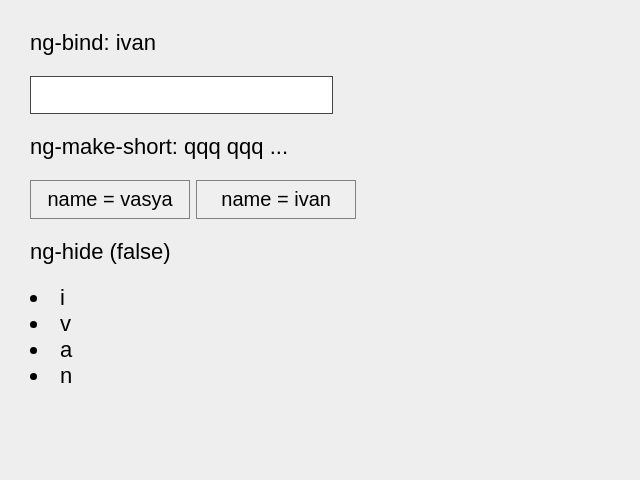
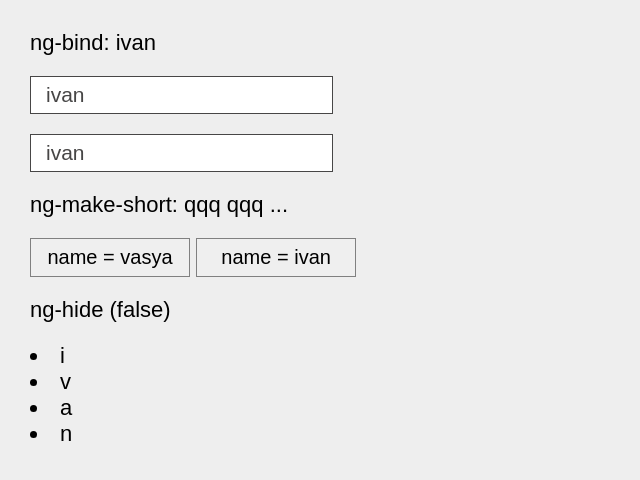
Before and after one commit to Vladislav-Shvorobuk/Angular_JS, a website: page index.html in a window 1280 px wide. Shown: the whole page, without its empty margins (0-640 px from the left). Drawn offline with Linux system fonts and the light colour scheme.

Commit message:
branch directives add args \name\ to the watcher and directives add one more input

```diff
--- a/index.html
+++ b/index.html
@@ -14,6 +14,7 @@
 
     <p class="bind_text">ng-bind:</p> <p ng-bind="name" class = 'ng_bind'></p>
     <input ng-model="name"/>
+    <input ng-model="name"/>
     <p ng-make-short length='23' class="ng_make_short">ng-make-short: qqq qqq qqq qqq qqq qqq qqq</p>
     <button ng-click = 'name = "vasya"' class = 'ng_click'>name = vasya</button>
     <button ng-click = 'name = "ivan"' class = 'ng_click'>name = ivan</button>
--- a/src/js/index.js
+++ b/src/js/index.js
@@ -2,8 +2,8 @@
   const rootScope = window;
   const watchers = [];
 
-  rootScope.$watch = watcher => watchers.push(watcher);
-  rootScope.$apply = () => watchers.forEach(watcher => watcher());
+  rootScope.$watch = (name, watcher) => watchers.push({ name, watcher });
+  rootScope.$apply = () => watchers.forEach(({ watcher }) => watcher());
 
   class AngularJS {
     constructor() {
@@ -53,30 +53,30 @@
   });
 
   myAngular.directive('ng-show', (scope, node, attrs) => {
+    const data = node.getAttribute('ng-show');
     function hide() {
-      const data = node.getAttribute('ng-show');
       node.style.display = eval(data) ? 'block' : 'none';
     }
     hide();
-    scope.$watch(hide);
+    scope.$watch(data, hide);
   });
 
   myAngular.directive('ng-hide', (scope, node, attrs) => {
+    const data = node.getAttribute('ng-hide');
     function hide() {
-      const data = node.getAttribute('ng-hide');
       node.style.display = eval(data) ? 'none' : 'block';
     }
     hide();
-    scope.$watch(hide);
+    scope.$watch(data, hide);
   });
 
   myAngular.directive('ng-bind', (scope, node, attrs) => {
+    const data = node.getAttribute('ng-bind');
     function bind() {
-      const data = node.getAttribute('ng-bind');
       node.innerHTML = eval(data);
     }
     bind();
-    scope.$watch(bind);
+    scope.$watch(data, bind);
   });
 
   myAngular.directive('ng-click', (scope, node, attrs) => {
@@ -87,17 +87,20 @@
   });
 
   myAngular.directive('ng-model', (scope, node, attrs) => {
+    const data = node.getAttribute('ng-model');
     node.addEventListener('input', () => {
-      eval(`${node.getAttribute('ng-model')} = "${node.value}"`);
+      rootScope[data] = node.value;
       scope.$apply();
     });
+    scope.$watch(data, () => (node.value = eval(`${data}`)));
+    scope.$apply();
   });
 
   myAngular.directive('ng-repeat', (scope, node, attrs) => {
     const parentEl = node.parentNode;
+    const data = node.getAttribute('ng-repeat');
 
     function repeat() {
-      const data = node.getAttribute('ng-repeat');
       const str = eval(data.split(' ')[2]);
       const nodeList = document.querySelectorAll('[ng-repeat]');
 
@@ -109,17 +112,18 @@
       nodeList.forEach(el => el.remove());
     }
     repeat();
-    scope.$watch(repeat);
+    scope.$watch(data, repeat);
   });
 
   myAngular.directive('ng-make-short', (scope, node, attrs) => {
+    const data = node.getAttribute('ng-make-short');
     function makeShort() {
       const strLength = attrs.length || 20;
       const text = node.innerText;
       node.innerText = `${text.slice(0, strLength)}...`;
     }
     makeShort();
-    scope.$watch(makeShort);
+    scope.$watch(data, makeShort);
   });
 
   myAngular.directive('ng-random-color', (scope, node, attrs) => {
```
